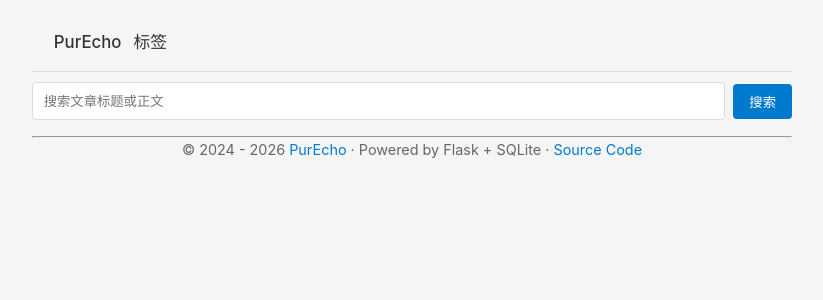
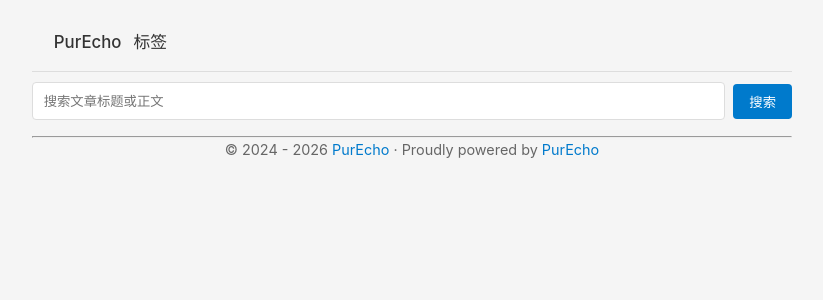
Before and after one commit to urkbio/purecho, a Flask app: page / in a window 1280 px wide. Shown: the top 300 px of the page, without its empty margins (228-1051 px from the left). Run offline with Flask 3, Linux system fonts and the light colour scheme; some libraries are stand-ins or nearby versions.

Commit message:
docs: update footer branding
Link the PurEcho footer credit directly to the project repository.

```diff
--- a/templates/base.html
+++ b/templates/base.html
@@ -25,7 +25,7 @@
 
 <footer>
     <hr>
-    <p>&copy; 2024 - {{ year }} <a href="/">{{ config.SITE_TITLE }}</a> · Powered by Flask + SQLite · <a href="https://github.com/urkbio/purecho" target="_blank">Source Code</a></p>
+    <p>&copy; 2024 - {{ year }} <a href="/">{{ config.SITE_TITLE }}</a> · Proudly powered by <a href="https://github.com/urkbio/purecho" target="_blank">PurEcho</a></p>
 </footer>
 
 </body>
```
